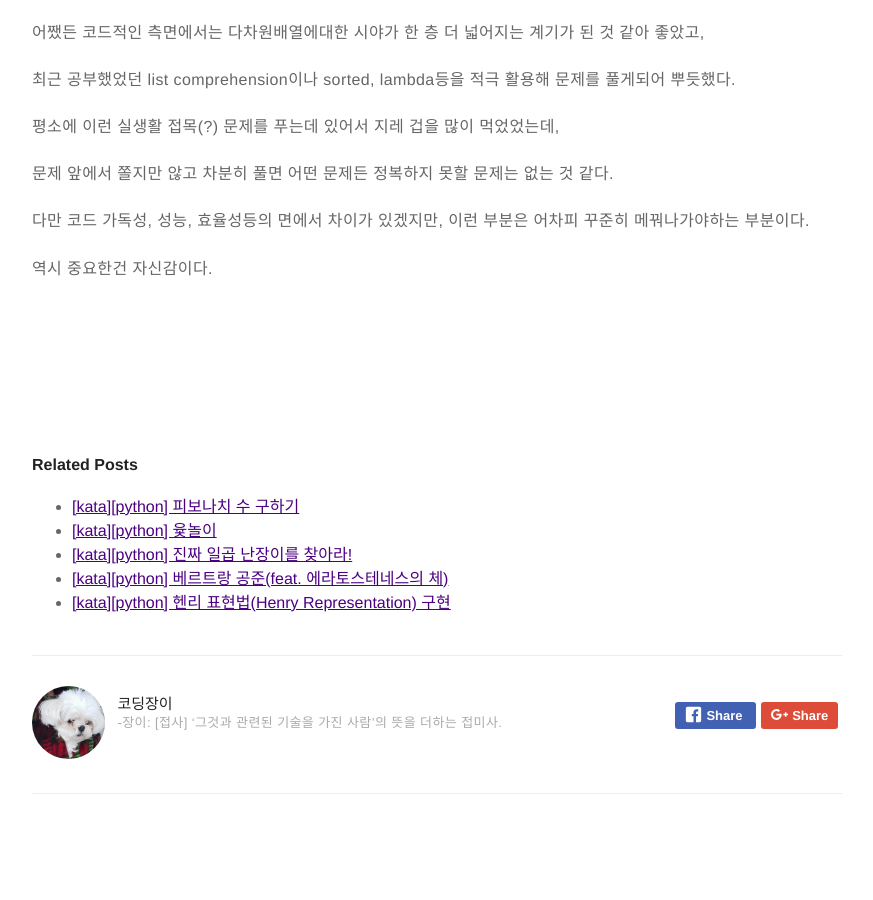
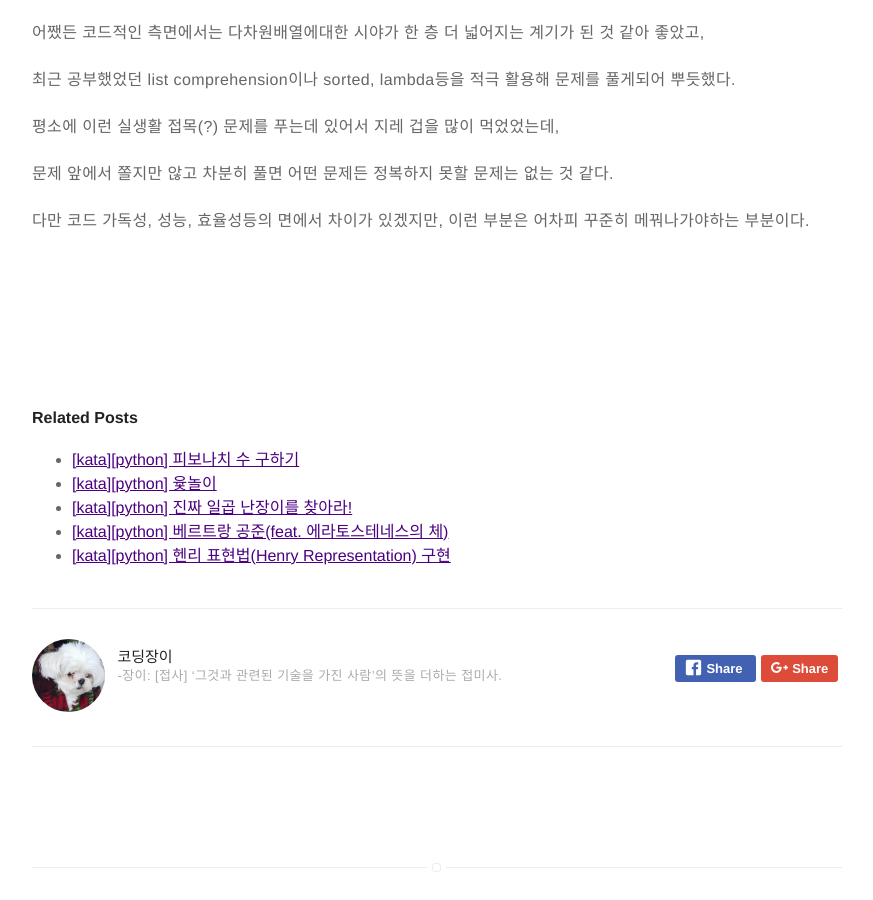
Before and after one commit to itholic/itholic.github.io, a Jekyll site: the page built from _posts/kata/2018-12-27-kata-danji.md, in a window 1280 px wide and 900 px high, scrolled down 4001 px. Shown: the whole window, without its empty margins (203-1076 px from the left). Built offline with Jekyll 4.4.1, drawn with Linux system fonts in a browser that asks for light colours; comment, search, counter and statistics services are not loaded.

Commit message:
[kata] danji fix

```diff
--- a/_posts/kata/2018-12-27-kata-danji.md
+++ b/_posts/kata/2018-12-27-kata-danji.md
@@ -186,5 +186,3 @@ dx, dy라는 리스트를 만들어서, 해당지점을 기준으로 상하좌
 문제 앞에서 쫄지만 않고 차분히 풀면 어떤 문제든 정복하지 못할 문제는 없는 것 같다.
 
 다만 코드 가독성, 성능, 효율성등의 면에서 차이가 있겠지만, 이런 부분은 어차피 꾸준히 메꿔나가야하는 부분이다.
-
-역시 중요한건 자신감이다.
```
